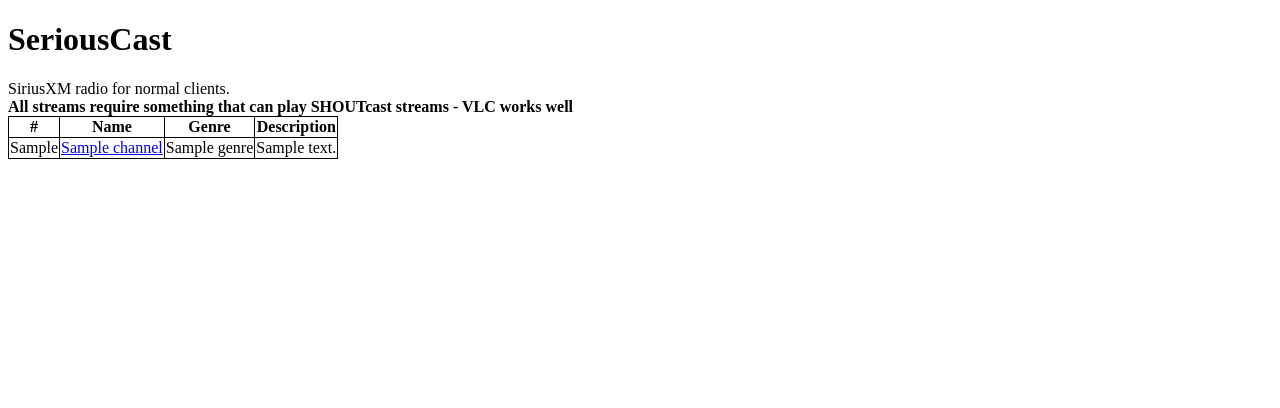
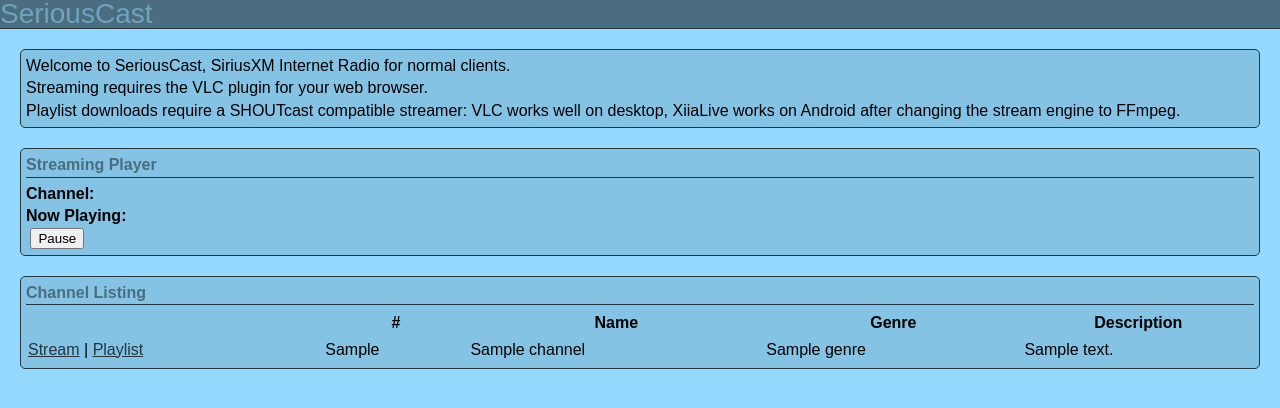
Before and after one commit to schlarpc/SeriousCast, a Python web app: template templates/list.html in a window 1280 px wide. Shown: the top 408 px of the page. Run offline with Jinja, Linux system fonts and the light colour scheme; the template is opened without the code that fills it: most values are stand-ins (such as "Sample title", 1, 10 or a date in 2020); some libraries are stand-ins or nearby versions.

Commit message:
Web UI revamp & streaming added

```diff
--- a/templates/list.html
+++ b/templates/list.html
@@ -4,22 +4,89 @@
         <meta charset="UTF-8">
         <title>SeriousCast</title>
         <style>
+            html,body,div,span,applet,object,iframe,h1,h2,h3,h4,h5,h6,p,blockquote,pre,a,abbr,acronym,address,big,cite,code,del,dfn,em,img,ins,kbd,q,s,samp,small,strike,strong,sub,sup,tt,var,b,u,i,center,dl,dt,dd,ol,ul,li,fieldset,form,label,legend,table,caption,tbody,tfoot,thead,tr,th,td,article,aside,canvas,details,embed,figure,figcaption,footer,header,hgroup,menu,nav,output,ruby,section,summary,time,mark,audio,video{margin:0;padding:0;border:0;font-size:100%;font:inherit;vertical-align:baseline}article,aside,details,figcaption,figure,footer,header,hgroup,menu,nav,section{display:block}body{line-height:1}ol,ul{list-style:none}blockquote,q{quotes:none}blockquote:before,blockquote:after,q:before,q:after{content:'';content:none}table{border-collapse:collapse;border-spacing:0}
+
+            * {
+                box-sizing: border-box;
+            }
+
+            html {
+                font-family: sans-serif;
+                background-color: #94d9ff;
+
+            }
+
             table, td, th {
-                border: 1px solid black;
+                padding: 2px;
             }
+
+            th {
+                font-weight: bold;
+            }
+
             table {
-                border-collapse: collapse;
+                width: 100%;
+            }
+
+            h1, h2 {
+                color: #6fa3bf;
+            }
+
+            h1 {
+                font-size: 28px;
+                background-color: #4a6d7f;
+                border-bottom: 1px solid #253640;
+            }
+
+            h2 {
+                font-size: 16px;
+                color: #4a6d7f;
+                font-weight: bold;
+                border-bottom: 1px solid #253640;
+                margin-bottom: 5px;
+            }
+
+            .box {
+                border: 1px solid #253640;
+                margin: 20px 20px 0;
+                padding: 5px;
+                border-radius: 5px;
+                line-height: 1.4;
+                background-color: #85c3e5;
+            }
+
+            a, a:visited {
+                color: #253640;
+            }
+
+            .vlc-section {
+                font-weight: bold;
+                display: inline-block;
+                min-width: 7em;
             }
         </style>
     </head>
     <body>
         <h1>SeriousCast</h1>
-        <div>
-            SiriusXM radio for normal clients.<br />
-            <b>All streams require something that can play SHOUTcast streams - VLC works well</b>
+        <div id="info" class="box">
+            Welcome to SeriousCast, SiriusXM Internet Radio for normal clients.<br />
+            Streaming requires the VLC plugin for your web browser.<br />
+            Playlist downloads require a SHOUTcast compatible streamer: VLC works well on desktop, XiiaLive works on Android after changing the stream engine to FFmpeg.
         </div>
+        <div class="box">
+            <h2>Streaming Player</h2>
+
+            <div><span class="vlc-section">Channel:</span> <span id="vlc-channel"></span></div>
+            <div><span class="vlc-section">Now Playing:</span> <span id="vlc-nowplaying"></span></div>
+
+            <embed type="application/x-vlc-plugin" pluginspage="http://www.videolan.org" id="vlc" height="0" width="0" style="display: inline; margin: 0; padding: 0;" />
+            <button id="vlc-pause">Pause</button>
+        </div>
+        <div class="box">
+            <h2>Channel Listing</h2>
             <table>
                 <tr>
+                    <th></th>
                     <th>#</th>
                     <th>Name</th>
                     <th>Genre</th>
@@ -27,12 +94,50 @@
                 </tr>
                 {% for channel in channels %}
                 <tr>
+                    <td>
+                        <a class="vlc-stream" data-channel="{{ channel.siriusChannelNo }}" href="#">Stream</a>
+                        |
+                        <a href="/playlist/{{ channel.siriusChannelNo }}">Playlist</a>
+                    </td>
                     <td>{{ channel.siriusChannelNo }}</td>
-                <td><a href="/playlist/{{ channel.siriusChannelNo }}">{{ channel.name }}</a></td>
+                    <td>{{ channel.name }}</a></td>
                     <td>{{ channel.genre }}</td>
                     <td>{{ channel.description }}</td>
                 </tr>
                 {% endfor %}
             </table>
+        </div>
+        <script src="//ajax.googleapis.com/ajax/libs/jquery/1.10.2/jquery.min.js" type="text/javascript"></script>
+        <script>
+            $(function() {
+                var vlc = $('#vlc')[0];
+
+                $('.vlc-stream').click(function() {
+                    var stream_url = 'http://' + document.location.hostname + ':' + document.location.port + '/channel/' + $(this).data('channel');
+                    console.log(stream_url);
+                    vlc.playlist.stop();
+                    vlc.playlist.clear();
+                    vlc.playlist.add(stream_url);
+                    vlc.playlist.play();
+                });
+
+                $('#vlc-pause').click(function() {
+                    vlc.playlist.togglePause();
+                });
+
+                setInterval(function() {
+                    try {
+                        $('#vlc-channel').text(vlc.mediaDescription.title);
+
+                        if (vlc.mediaDescription.nowPlaying != null) {
+                            $('#vlc-nowplaying').text(vlc.mediaDescription.nowPlaying);
+                        } else {
+                            $('#vlc-nowplaying').text("Retrieving info...");
+                        }
+                    } catch (ex) {
+                    }
+                }, 1000);
+            });
+        </script>
     </body>
 </html>
```
Lines whose indentation alone changed are shown as unchanged.
